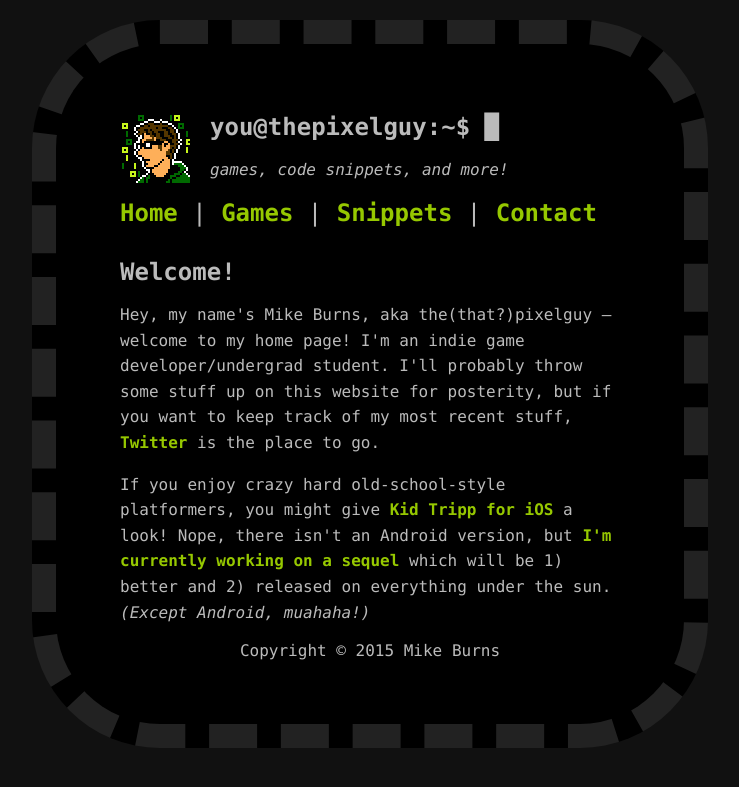
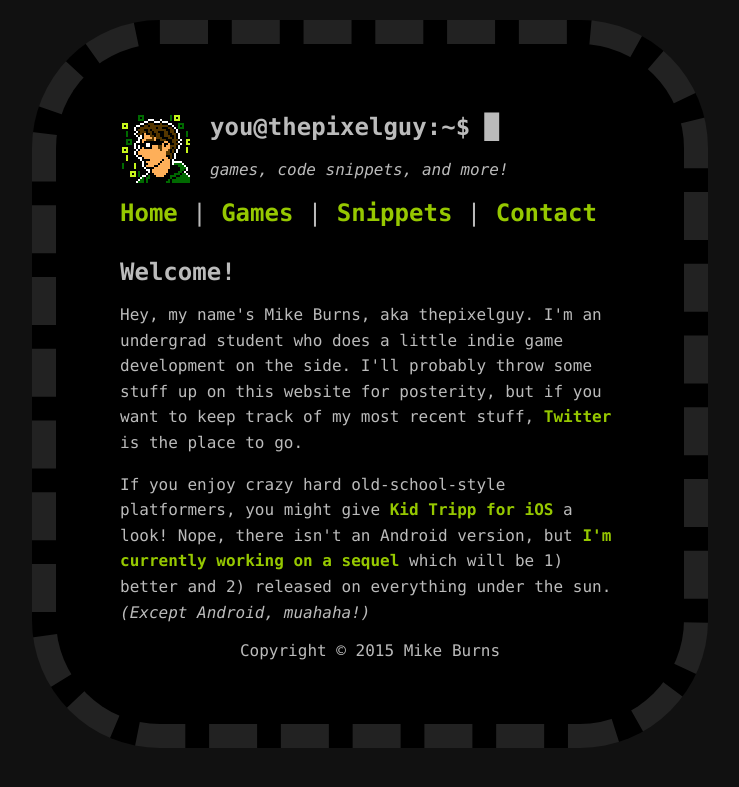
Before and after one commit to thatpixelguy/thatpixelguy.github.io, a Jekyll site: the page built from index.html, in a window 1280 px wide. Shown: the top 787 px of the page, without its empty margins (270-1009 px from the left). Built offline with Jekyll 4.4.1, drawn with Linux system fonts in a browser that asks for light colours.

Commit message:
Updated index.html

```diff
--- a/index.html
+++ b/index.html
@@ -5,6 +5,6 @@ published: true
 
 <h2>Welcome!</h2>
 
-<p>Hey, my name's Mike Burns, aka the(that?)pixelguy &mdash; welcome to my home page! I'm an indie game developer/undergrad student. I'll probably throw some stuff up on this website for posterity, but if you want to keep track of my most recent stuff, <a href='https://twitter.com/thatpixelguy'>Twitter</a> is the place to go.</p>
+<p>Hey, my name's Mike Burns, aka thepixelguy. I'm an undergrad student who does a little indie game development on the side. I'll probably throw some stuff up on this website for posterity, but if you want to keep track of my most recent stuff, <a href='https://twitter.com/thatpixelguy'>Twitter</a> is the place to go.</p>
 
 <p>If you enjoy crazy hard old-school-style platformers, you might give <a href='http://kidtripp.com/'>Kid Tripp for iOS</a> a look! Nope, there isn't an Android version, but <a href='https://twitter.com/thatpixelguy/status/551903673786585088'>I'm currently working on a sequel</a> which will be 1) better and 2) released on everything under the sun. <i>(Except Android, muahaha!)</i></p>
```
